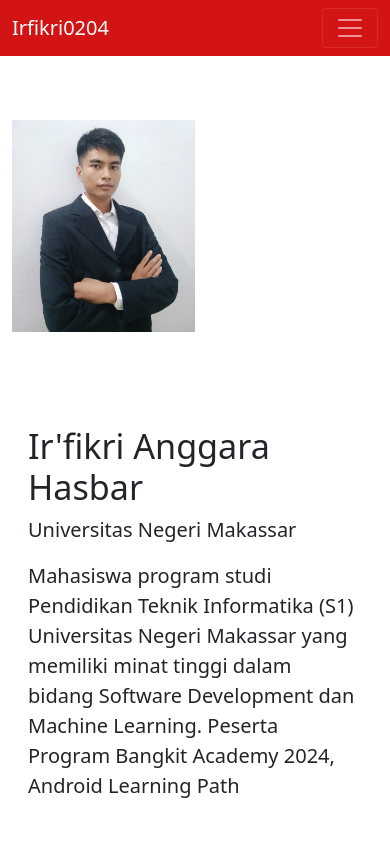
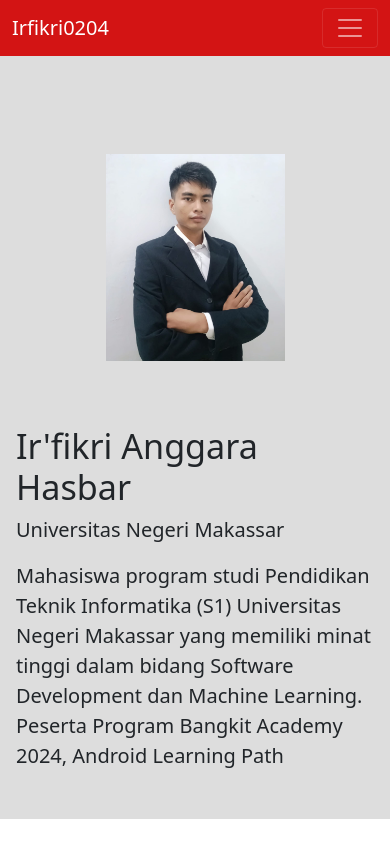
Before and after one commit to Irfikri0204/Irfikri0204.github.io, a plain HTML site: page index.html in a window 390 px wide. Drawn offline with Linux system fonts and the light colour scheme.

Commit message:
Memperbaiki Style Jumbotron

```diff
--- a/css/style.css
+++ b/css/style.css
@@ -1,4 +1,12 @@
-.jumbotron {
+.wrap{
+    background-color: rgb(221, 221, 221);
+}
+.bungkus-profil{
     padding: 2rem 1rem;
+}
 
+@media screen and (max-width: 600px){
+    .foto{
+        text-align: center;
+    }
 }
```
